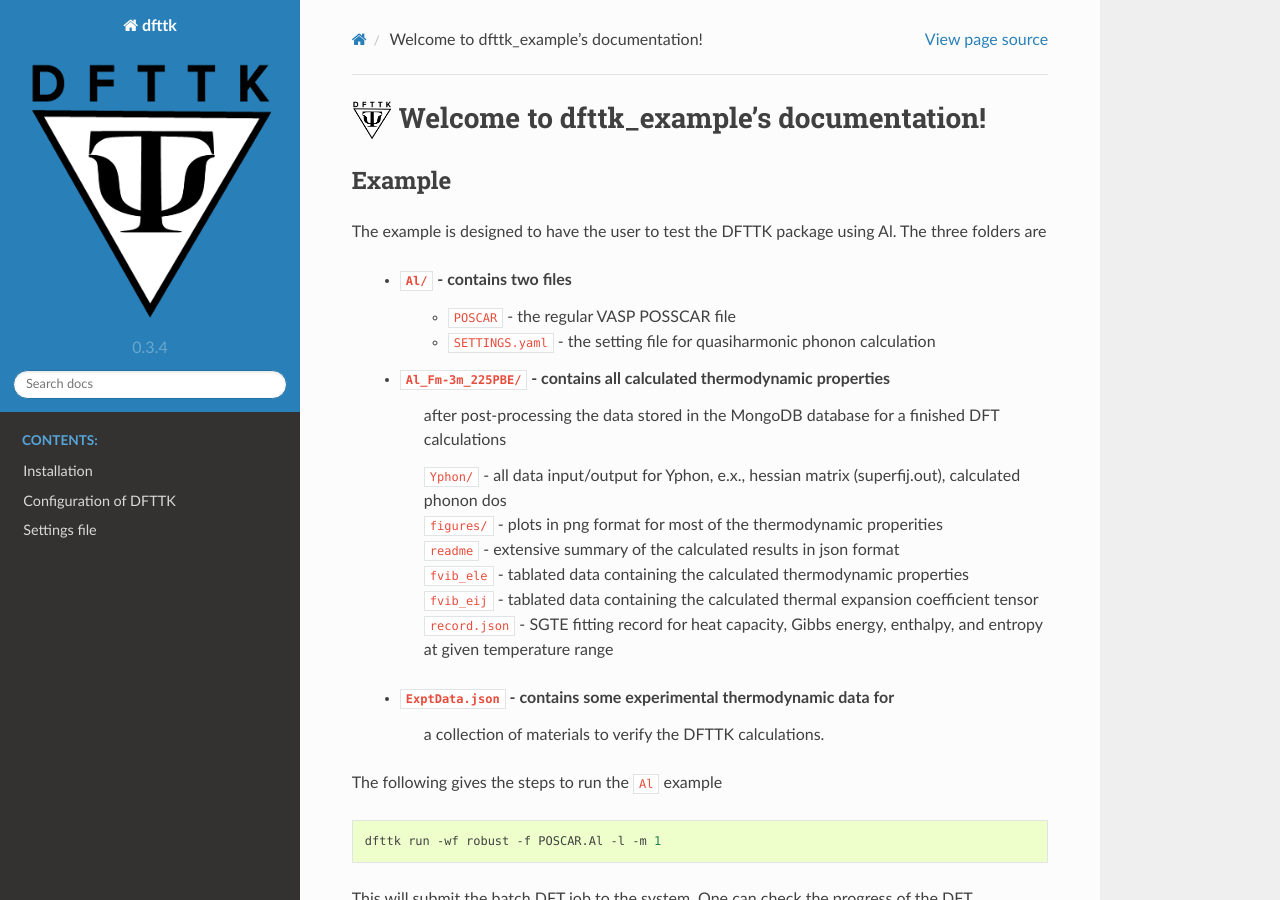
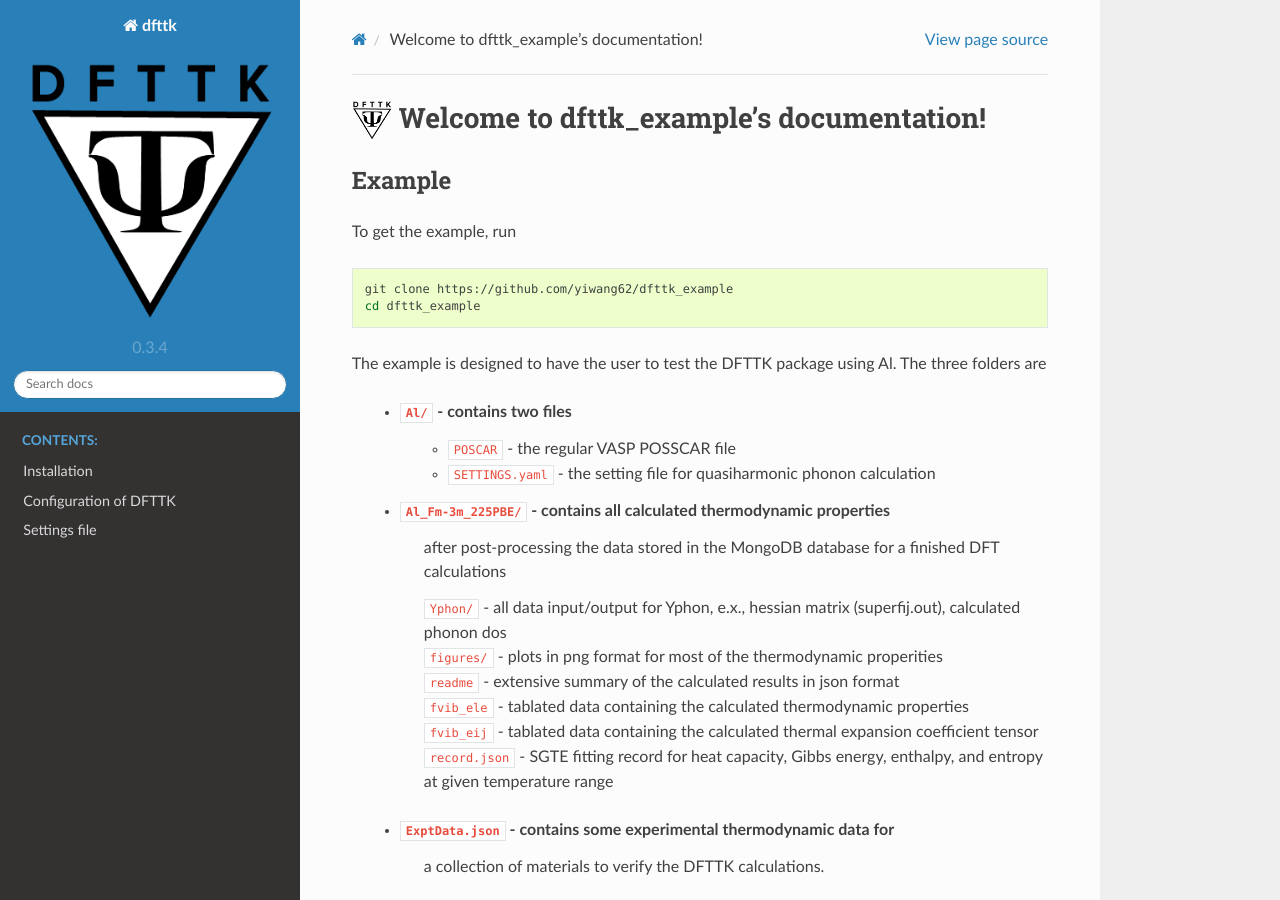
Before and after one commit to yiwang62/dfttk_example, a Sphinx documentation site: the page built from docs/source/index.rst, in a window 1280 px wide and 900 px high. Built offline with Sphinx 7.4.7 and the Read the Docs theme 2.0.0, drawn with Linux system fonts in a browser that asks for light colours; some of the changed text lies outside the part shown.

Commit message:
Update index.rst

```diff
--- a/docs/source/index.rst
+++ b/docs/source/index.rst
@@ -15,6 +15,13 @@
 
 Example
 =======
+
+To get the example, run
+
+.. code-block:: bash
+
+  git clone https://github.com/yiwang62/dfttk_example
+  cd dfttk_example
 
 The example is designed to have the user to test the DFTTK package using Al.
 The three folders are
@@ -56,13 +63,13 @@ The above will produce more thatn 20 figures stored in the folder “Al_Fm-3m_22
 can be viewed t by clicking them in Windows/IOS or using the linux command ``display`` to show the figure.
 For example for linux
 
-  .. code-block:: bash
+.. code-block:: bash
 
     display Al_Fm-3m_225PBE/figures/LTC.png #to see the linear thermal expansion coefficient
 
 .. image:: _static/Al-LTC.png
 
-  .. code-block:: bash
+.. code-block:: bash
 
     display Al_Fm-3m_225PBE/figures/Heat_capacities.png #to see the heat capaticity, and so on
 
```
